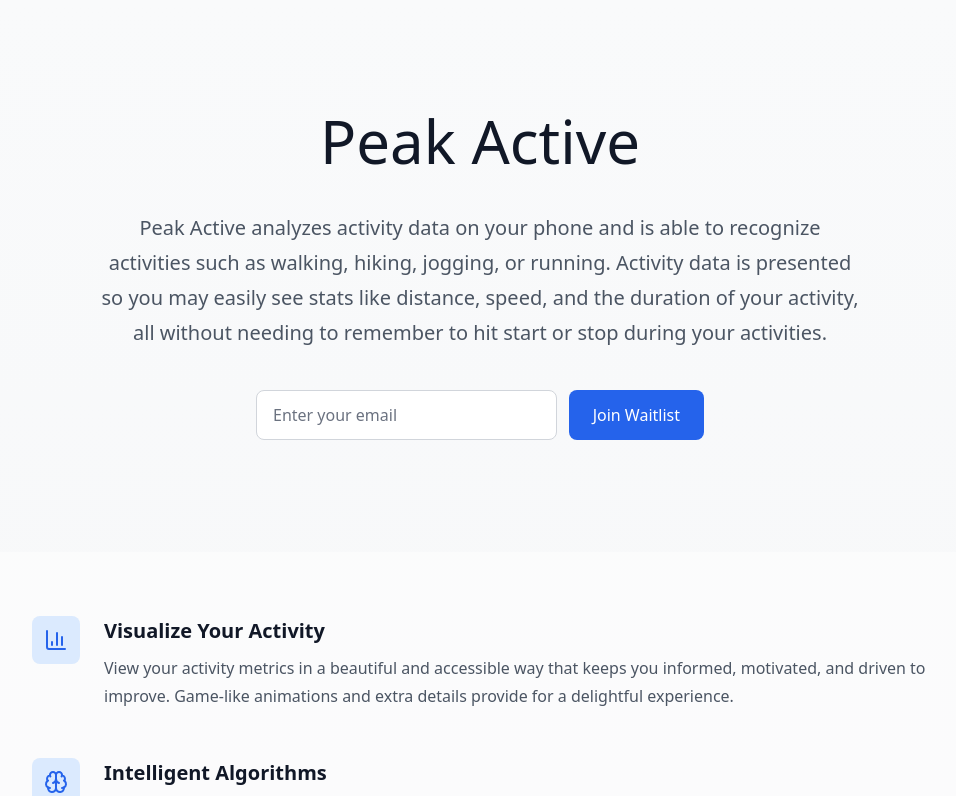
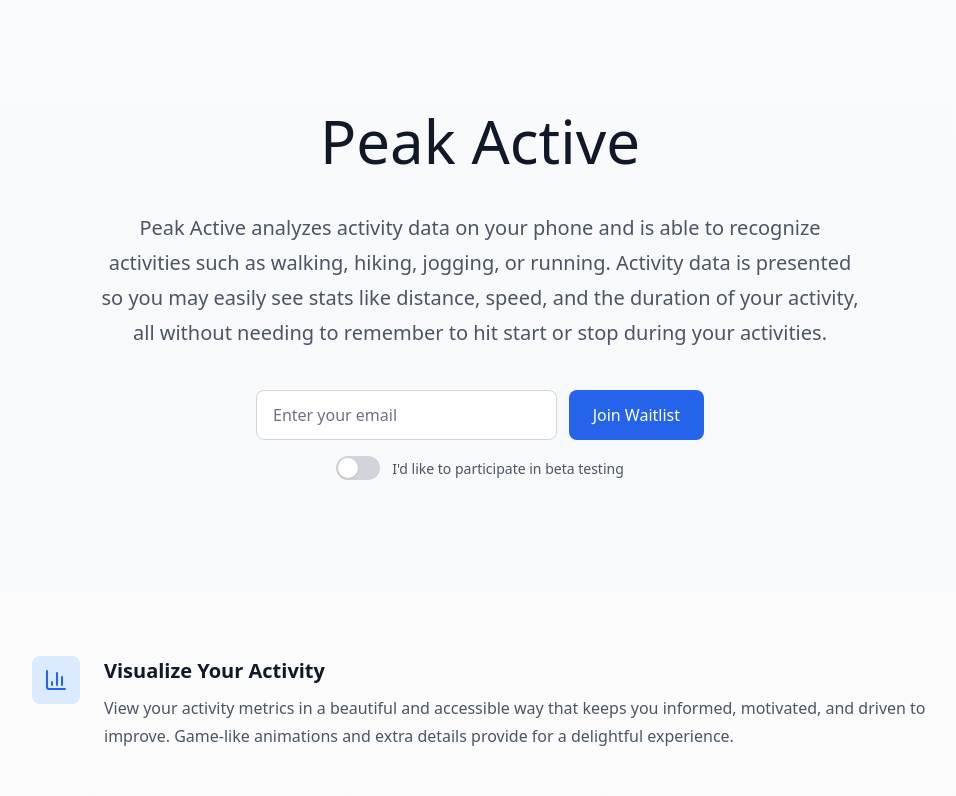
Before and after one commit to dustinakirk/portfolio, a React (Vite) app: page /peakactive in a window 1280 px wide. Shown: the top 796 px of the page, without its empty margins (160-1116 px from the left). Built offline with nearby package versions, Linux system fonts and the light colour scheme; no server answers; the HTML template or start-up script is replaced by a standard one.

Commit message:
add beta tester option and duplicate detection

```diff
--- a/src/components/PeakActiveLanding.css
+++ b/src/components/PeakActiveLanding.css
@@ -151,6 +151,81 @@
   to {
     transform: rotate(360deg);
   }
+}
+
+/* Toggle */
+.waitlist-form__toggle {
+  display: flex;
+  align-items: center;
+  justify-content: center;
+  gap: 0.75rem;
+  margin-top: 1rem;
+  cursor: pointer;
+  user-select: none;
+}
+
+.waitlist-form__toggle-input {
+  position: absolute;
+  opacity: 0;
+  width: 0;
+  height: 0;
+}
+
+.waitlist-form__toggle-switch {
+  position: relative;
+  width: 2.75rem;
+  height: 1.5rem;
+  background-color: #d1d5db;
+  border-radius: 9999px;
+  transition: background-color 0.2s;
+  flex-shrink: 0;
+}
+
+.waitlist-form__toggle-switch::after {
+  content: '';
+  position: absolute;
+  top: 0.125rem;
+  left: 0.125rem;
+  width: 1.25rem;
+  height: 1.25rem;
+  background-color: #ffffff;
+  border-radius: 50%;
+  transition: transform 0.2s;
+  box-shadow: 0 1px 3px rgba(0, 0, 0, 0.1);
+}
+
+.waitlist-form__toggle-input:checked + .waitlist-form__toggle-switch {
+  background-color: #2563eb;
+}
+
+.waitlist-form__toggle-input:checked + .waitlist-form__toggle-switch::after {
+  transform: translateX(1.25rem);
+}
+
+.waitlist-form__toggle-input:focus + .waitlist-form__toggle-switch {
+  box-shadow: 0 0 0 2px #3b82f6;
+}
+
+.waitlist-form__toggle-input:disabled + .waitlist-form__toggle-switch {
+  opacity: 0.5;
+  cursor: not-allowed;
+}
+
+.waitlist-form__toggle-label {
+  font-size: 0.875rem;
+  color: #4b5563;
+}
+
+.peak-active--dark .waitlist-form__toggle-switch {
+  background-color: #4b5563;
+}
+
+.peak-active--dark .waitlist-form__toggle-input:checked + .waitlist-form__toggle-switch {
+  background-color: #2563eb;
+}
+
+.peak-active--dark .waitlist-form__toggle-label {
+  color: #d1d5db;
 }
 
 /* Block: status-message */
--- a/src/components/PeakActiveLanding.jsx
+++ b/src/components/PeakActiveLanding.jsx
@@ -26,6 +26,7 @@ const FEATURES = [
 
 export default function PeakActiveLanding() {
   const [email, setEmail] = useState('');
+  const [wantsBeta, setWantsBeta] = useState(false);
   const [status, setStatus] = useState('idle');
   const [message, setMessage] = useState('');
   const [count, setCount] = useState(null);
@@ -80,7 +81,7 @@ export default function PeakActiveLanding() {
         headers: {
           'Content-Type': 'application/json',
         },
-        body: JSON.stringify({ email }),
+        body: JSON.stringify({ email, wantsBeta }),
       });
 
       const data = await response.json();
@@ -90,6 +91,7 @@ export default function PeakActiveLanding() {
         setMessage(data.message);
         setCount(data.count);
         setEmail('');
+        setWantsBeta(false);
       } else {
         setStatus('error');
         setMessage(data.message);
@@ -161,6 +163,19 @@ export default function PeakActiveLanding() {
                 )}
               </button>
             </div>
+            <label className="waitlist-form__toggle">
+              <input
+                type="checkbox"
+                checked={wantsBeta}
+                onChange={(e) => setWantsBeta(e.target.checked)}
+                disabled={status === 'loading'}
+                className="waitlist-form__toggle-input"
+              />
+              <span className="waitlist-form__toggle-switch"></span>
+              <span className="waitlist-form__toggle-label">
+                I'd like to participate in beta testing
+              </span>
+            </label>
           </motion.form>
 
           {/* Status Message */}
--- a/src/components/WaitlistAdmin.css
+++ b/src/components/WaitlistAdmin.css
@@ -198,6 +198,11 @@
   width: 12rem;
 }
 
+.waitlist-table__header-cell--beta {
+  width: 7rem;
+  text-align: center;
+}
+
 .waitlist-table__row {
   border-bottom: 1px solid #f3f4f6;
   transition: background-color 0.15s;
@@ -228,6 +233,11 @@
 }
 
 .waitlist-table__cell--date {
+  color: #6b7280;
+}
+
+.waitlist-table__cell--beta {
+  text-align: center;
   color: #6b7280;
 }
 
--- a/src/components/WaitlistAdmin.jsx
+++ b/src/components/WaitlistAdmin.jsx
@@ -206,6 +206,7 @@ export default function WaitlistAdmin() {
                   <tr>
                     <th className="waitlist-table__header-cell waitlist-table__header-cell--number">#</th>
                     <th className="waitlist-table__header-cell">Email</th>
+                    <th className="waitlist-table__header-cell waitlist-table__header-cell--beta">Beta Tester</th>
                     <th className="waitlist-table__header-cell waitlist-table__header-cell--date">Date Added</th>
                     <th className="waitlist-table__header-cell waitlist-table__header-cell--actions"></th>
                   </tr>
@@ -218,6 +219,9 @@ export default function WaitlistAdmin() {
                       </td>
                       <td className="waitlist-table__cell waitlist-table__cell--email">
                         {entry.email}
+                      </td>
+                      <td className="waitlist-table__cell waitlist-table__cell--beta">
+                        {entry.wantsBeta ? 'Yes' : 'No'}
                       </td>
                       <td className="waitlist-table__cell waitlist-table__cell--date">
                         {formatDate(entry.date)}
```
Also changed, not shown: api/waitlist.js (+20 -14 lines).
